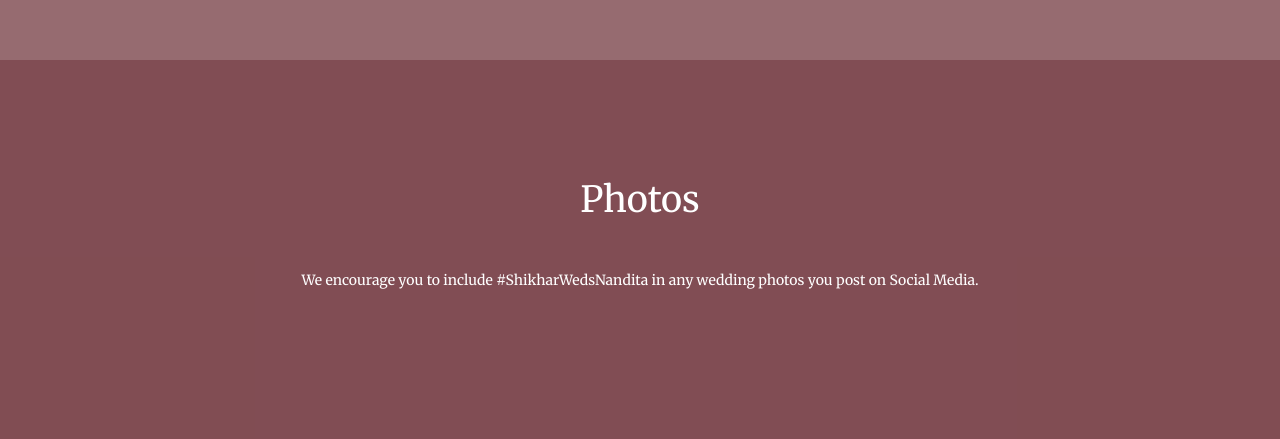
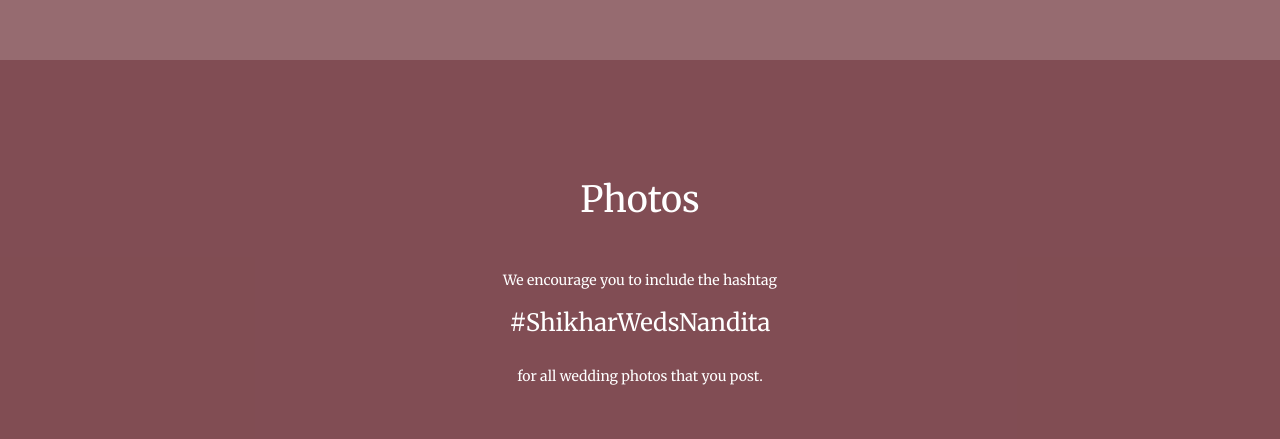
Before and after one commit to theraghavbhasin/ShikharWedsNandita, a plain HTML site: page index.html in a window 1280 px wide. Shown: the part 3300-3739 px from the top of the page. Drawn offline with Linux system fonts and the light colour scheme.

Commit message:
Minor
Remove Google Calendar And emphasis on the hashtag in the Photos Section.

```diff
--- a/index.html
+++ b/index.html
@@ -108,7 +108,6 @@ gtag('config', 'UA-59933281-6');
                   <br><br><br><br>
                     <img src="date.png" style="width:70%;">
                     <br>
-                    <a target="_blank" href="https://calendar.google.com/event?action=TEMPLATE&amp;tmeid=Mm5mOHN1cWpjM3A5ZTZyYmdqYTduZ2U5aHEgc2o3OXJpMDRlcms4azJsYW5pNTU4N3BsbDBAZw&amp;tmsrc=sj79ri04erk8k2lani5587pll0%40group.calendar.google.com">Add to your <img border="0" src="https://www.google.com/calendar/images/ext/gc_button1_en.gif"></a>
                 </div>
             </div>
         </div>
@@ -160,7 +159,11 @@ gtag('config', 'UA-59933281-6');
                     <br>
                     <br>
                     <p>
-                      We encourage you to include #ShikharWedsNandita in any wedding photos you post on Social Media.
+                      We encourage you to include the hashtag
+                      <br>
+                      <h3>#ShikharWedsNandita</h3>
+                      <br>
+                      for all wedding photos that you post.
                     </p>
                     <br>
                     <br>
```
